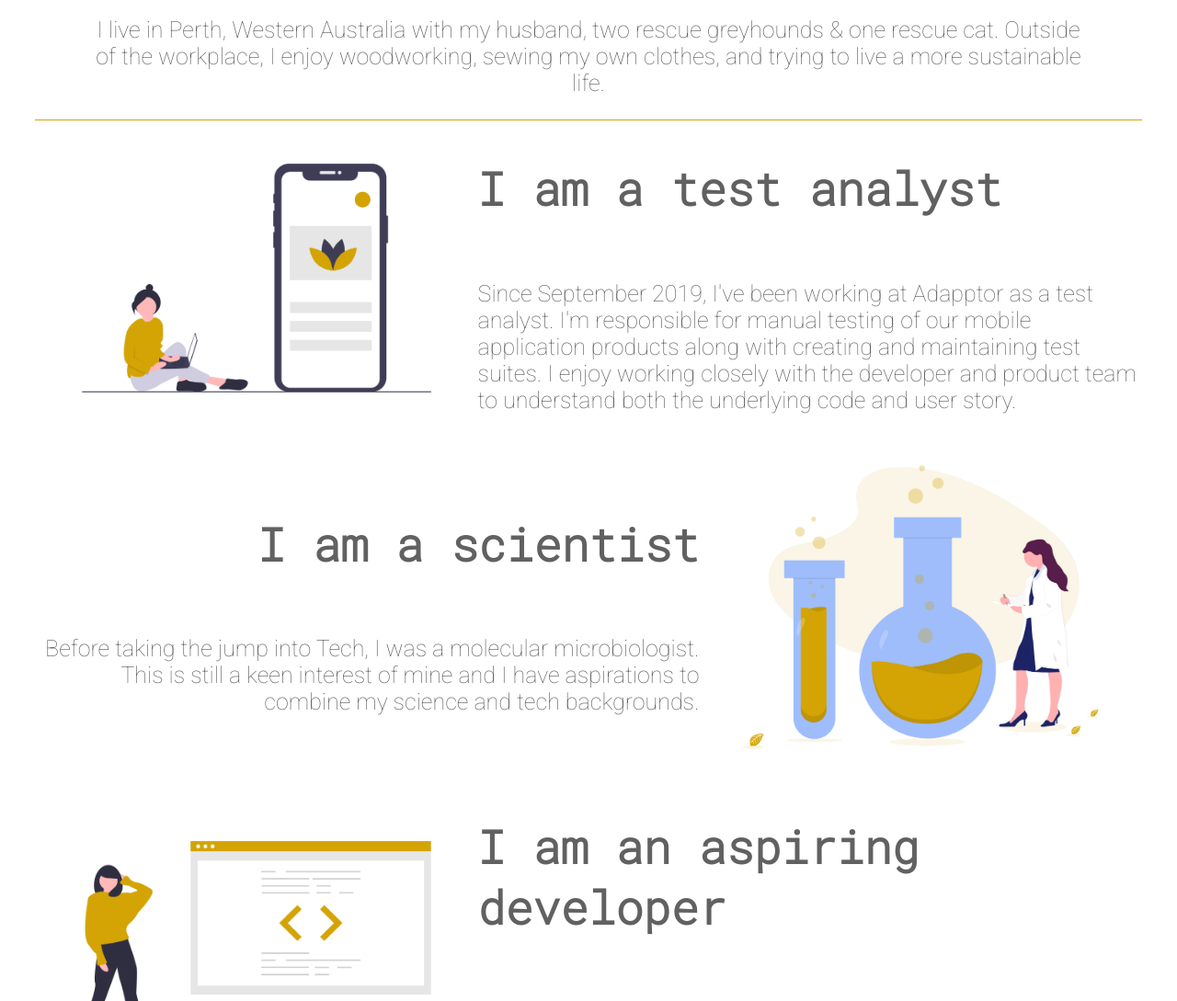
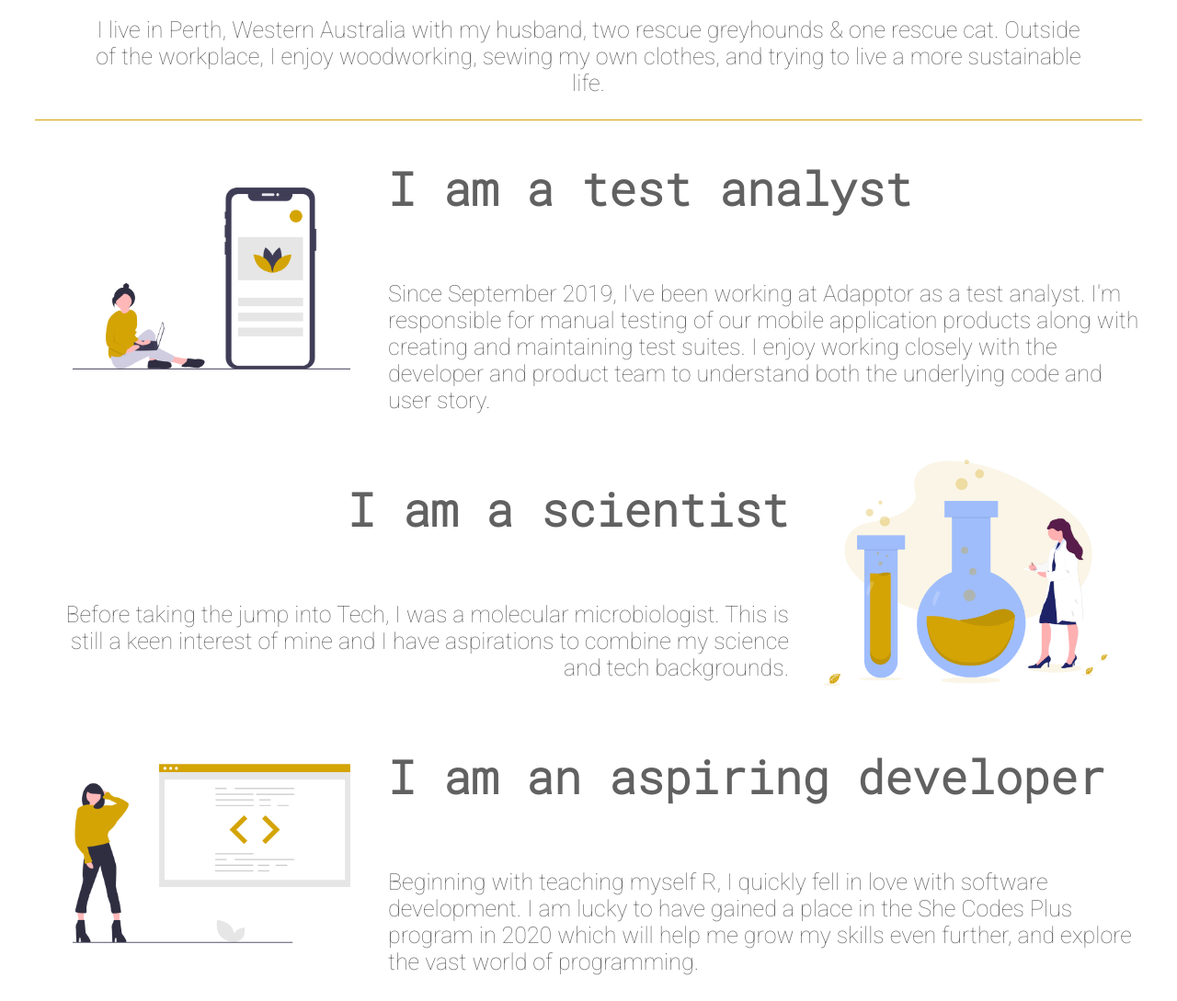
Before and after one commit to Bachemedei/Bachemedei, a plain HTML site: page index.html in a window 1280 px wide. Shown: the part 800-1889 px from the top of the page at 92% size. Drawn offline with Linux system fonts and the light colour scheme.

Commit message:
fixed firefox image scaling issue

```diff
--- a/home.css
+++ b/home.css
@@ -8,7 +8,7 @@ body header img {
     width: 60%;
 }
 
-body #bio .bio-section h2 {
+h2 {
     font-family: 'Roboto Mono', monospace;
 }
 
@@ -28,7 +28,8 @@ body #bio #bio-intro p {
 }
 
 .tile {
-    width: 40%;
+    flex-shrink: 0;
+    width: 30vw;
     object-fit: contain;
 }
 
@@ -82,8 +83,6 @@ body #my-work {
     height: 100%;
     position: absolute;
     background: white;
-    color: black;
-    font-family: sans-serif;
     opacity: 0;
     visibility: hidden;
     -webkit-transition: visibility 0s, opacity 0.5s linear;
```
Also changed, not shown: 1 other file.
